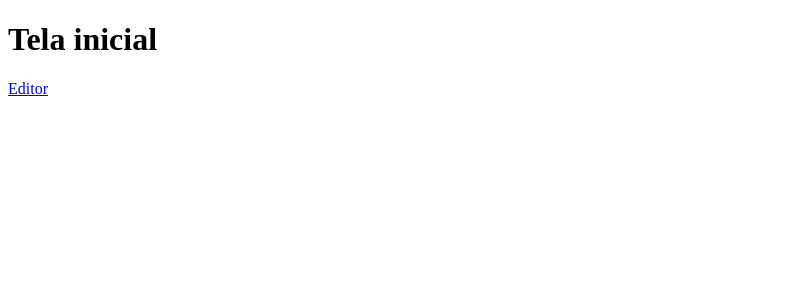
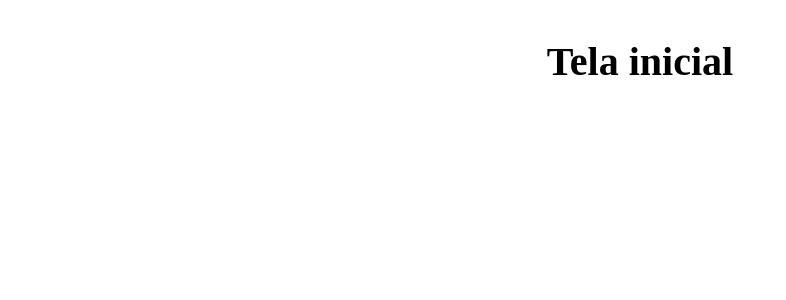
Before and after one commit to marcoswitcel/image-processing-webapp, a SvelteKit app: page / in a window 1280 px wide. Shown: the top 300 px of the page, without its empty margins (0-786 px from the left). Built offline with nearby package versions, Linux system fonts and the light colour scheme; no server answers.

Commit message:
video setup

```diff
--- a/src/app.html
+++ b/src/app.html
@@ -3,6 +3,14 @@
 	<head>
 		<meta charset="utf-8" />
 		<meta name="viewport" content="width=device-width, initial-scale=1" />
+		<style>
+			html, body {
+				margin: 0;
+				padding: 0;
+				font-size: 16px;
+				line-height: 1.1;
+			}
+		</style>
 		%sveltekit.head%
 	</head>
 	<body data-sveltekit-preload-data="hover">
--- a/src/routes/+page.svelte
+++ b/src/routes/+page.svelte
@@ -1,6 +1,54 @@
-<script>
+<script lang="ts">
 	import { resolve } from '$app/paths';
+	import { onMount } from 'svelte';
+
+	const width = window.innerWidth;
+	const height = window.innerWidth;
+
+	let canvasElement: HTMLCanvasElement | null = null;
+	let videoElement: HTMLVideoElement | null = null;
+
+	onMount(async () => {
+		if (canvasElement === null || videoElement === null) return;
+
+		const ctx = canvasElement.getContext('2d');
+
+		if (ctx === null) return;
+
+		const stream = await navigator.mediaDevices.getUserMedia({ video: true, audio: false });
+		videoElement.srcObject = stream;
+		videoElement.play();
+	})
 </script>
 
-<h1>Tela inicial</h1>
-<a href={resolve('/editor')} title="Editor">Editor</a>
+
+<div class="app">
+	<h1 class="title">Tela inicial</h1>
+	<video class="video" bind:this={videoElement}>Seu dispositivo não possue suporte a webcam</video>
+	<canvas class="canvas" bind:this={canvasElement} width={width} height={height}></canvas>
+	<a class="link" href={resolve('/editor')} title="Editor">Editor</a>
+</div>
+
+
+<style>
+	.app {
+		position: relative;
+	}
+	.app .title {
+		position: absolute;
+		width: 100%;
+		font-size: 2.5em;
+		padding: 1em 0;
+		margin: 0;
+		text-align: center;
+	}
+	.app .canvas, .app .video {
+		width: 100%;
+		position: absolute;
+	}
+	.app .link {
+		position: absolute;
+		left: 0;
+		bottom: 0;
+	}
+</style>
--- a/src/routes/editor/+page.svelte
+++ b/src/routes/editor/+page.svelte
@@ -1,7 +1,7 @@
 <script>
-	import { resolve } from "$app/paths";
+	import { resolve } from '$app/paths';
+</script>
 
-</script>
 <h1>Editor</h1>
 <p>Pendente implementação</p>
 <a href={resolve('/')} title="Editor">Editor</a>
--- a/svelte.config.js
+++ b/svelte.config.js
@@ -8,7 +8,7 @@ const config = {
 			assets: 'build',
 			precompress: false,
 			strict: true,
-            // poderia ser usado pra receber as requests de páginas não encontradas
+			// poderia ser usado pra receber as requests de páginas não encontradas
 			fallback: '404.html'
 		}),
 		prerender: {
```
